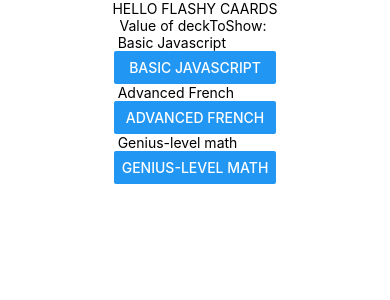
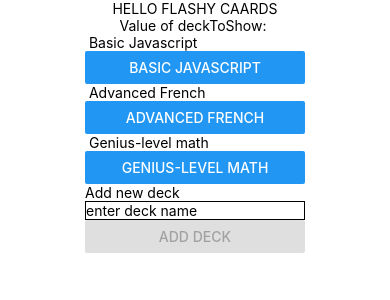
Before and after one commit to jurjukn/Flashy, a React Native app in the folder FlashyApp/: screen / in a window 390 px wide. Shown: the top 300 px of the page. Built offline with nearby package versions, Linux system fonts and the light colour scheme.

Commit message:
Implemented add/del decks

```diff
--- /dev/null
+++ b/FlashyApp/AddNewDeckForm.js
@@ -0,0 +1,56 @@
+import React, {Component} from 'react';
+import { TextInput, StyleSheet, View, Button } from 'react-native';
+
+
+class AddNewDeckForm extends Component {
+
+    constructor(props) {
+        super(props);
+        this.state = {
+            addNewDeckAction: this.props.addNewDeckAction,
+            deckName: '',
+            isValid: false
+        };
+    }
+
+    checkDeckName = (deckName) => {
+        this.setState({deckName: deckName}, this.validateDeckName)
+    }
+
+    validateDeckName = () => {
+        const formValid = (+this.state.deckName !== ''
+            && this.state.deckName.length > 0)
+        this.setState({isValid: formValid})
+    }
+
+    submitNewDeck = () => {
+        console.log("save new deck")
+        const newDeck = {cards: [], name: this.state.deckName}
+        this.state.addNewDeckAction(newDeck)
+    }
+
+    render(){
+        return (
+            <View>
+                <TextInput
+                    style={styles.input}
+                    placeholder="enter deck name"
+                    onChangeText={this.checkDeckName}
+                />
+                <Button
+                    title="Add deck"
+                    onPress={()=>this.submitNewDeck()}
+                    disabled={!this.state.isValid}
+                />
+            </View>
+        )
+    }
+}
+const styles = StyleSheet.create({
+    input: {
+        borderColor: 'black',
+        borderWidth: 1,
+    }
+})
+
+export default AddNewDeckForm
--- a/FlashyApp/App.js
+++ b/FlashyApp/App.js
@@ -1,5 +1,5 @@
 import React from 'react';
-import { StyleSheet, Text, View, ScrollView } from 'react-native';
+import { StyleSheet, Text, View } from 'react-native';
 import Constants from 'expo-constants';
 
 
@@ -7,13 +7,8 @@ import decks from './flashcards'
 import DecksList from './DecksList'
 import CardsView from './CardsView'
 import EditDeck from './EditDeck'
-import AddNewCardForm from './AddNewCardForm'
 
 export default class FlashyCards extends React.Component {
-
-	// this is a shorthand way of writing a constructor when we only have state
-	// there is a standard constructor here:
-	// https://github.com/rrobbes/EngineeringOfMobileSystems/blob/master/lec4-ReactNative/todo-rn.js
 
   constructor(props) {
     super(props)
@@ -44,6 +39,19 @@ export default class FlashyCards extends React.Component {
     this.setState({currentGameCardsList: currDeck})
   }
 
+  addNewDeck = (newDeck) => {
+    const newDecks = this.state.decks
+    newDecks.push(newDeck)
+    this.setState({decks: newDecks})
+  }
+
+  deleteDeck = (deckToDelete) => {
+    console.log("I will delete your deck")
+    const newDecks = this.state.decks.filter((deck) => deck !== deckToDelete)
+    this.setState({decks: newDecks})
+    this.startMainMenu()
+  }
+
 	render() {
 		return (
       <View style={styles.container}>
@@ -51,12 +59,11 @@ export default class FlashyCards extends React.Component {
         <Text> Value of deckToShow: {this.state.currentGameCardsList.name} </Text>
 
         {this.state.gameStarted === false? (
-          <DecksList decks={this.state.decks} action={this.openDeck} />
+            <DecksList decks={this.state.decks} openDeckAction={this.openDeck} addNewDeckAction={this.addNewDeck} />
         ) : (
           <View>
             <EditDeck  renameDeckAction={this.renameDeck} oldDeckName={this.state.currentGameCardsList.name} />
-            <CardsView currentDeck={this.state.currentGameCardsList} changeDeckAction={this.startMainMenu} />
-            <AddNewCardForm currentDeck={this.state.currentGameCardsList} />
+            <CardsView currentDeck={this.state.currentGameCardsList} changeDeckAction={this.startMainMenu} deleteDeckAction={this.deleteDeck} />
           </View>
         )}
 
--- a/FlashyApp/CardsView.js
+++ b/FlashyApp/CardsView.js
@@ -1,5 +1,7 @@
 import React, {Component} from 'react';
 import { StyleSheet, Text, View, ScrollView, Button } from 'react-native';
+
+import AddNewCardForm from './AddNewCardForm'
 
 class CardsView extends Component {
 
@@ -11,7 +13,8 @@ class CardsView extends Component {
             stopAction: this.props.changeDeckAction,
             correctCardsDeck: [],
             incorrectCardsDeck: [],
-            firstDeckCard: this.props.currentDeck.cards[0]
+            firstDeckCard: this.props.currentDeck.cards[0],
+            deleteDeckAction: props.deleteDeckAction
         };
     }
 
@@ -99,8 +102,9 @@ class CardsView extends Component {
                         </View>
                     )}
                 </View>
+                <AddNewCardForm currentDeck={this.state.deck} />
+                <Button title="Delete deck" onPress={() => this.state.deleteDeckAction(this.state.deck)} />
                 <Button title="Choose another topic" onPress={() => this.state.stopAction()} />
-                {/* {console.log(this.state.correctCardsDeck)} */}
             </View>
         )
     }
@@ -113,7 +117,6 @@ const styles = StyleSheet.create({
         justifyContent: 'center',
         height: "60%",
         width:  350,
-        marginBottom: "10%"
     },
 });
 
--- a/FlashyApp/DecksList.js
+++ b/FlashyApp/DecksList.js
@@ -1,5 +1,7 @@
 import React from 'react';
 import { StyleSheet, Text, View, ScrollView, Button } from 'react-native';
+
+import AddNewDeckForm from './AddNewDeckForm'
 
 
 // styles for the components in this file
@@ -23,17 +25,18 @@ const Row = rowProps =>(
 const DecksList = props => {
 
     return (
-
         <ScrollView>
             {props.decks.map(deck =>
                 <Row
                     key={deck.name}
                     selectedDeck={deck}
                     name={deck.name}
-                    action={props.action}
+                    action={props.openDeckAction}
                     renameDeckActionn={props.renameDeckAction}
                 />
             )}
+            <Text>Add new deck</Text>
+            <AddNewDeckForm addNewDeckAction={props.addNewDeckAction} />
         </ScrollView>
 
     )
```
